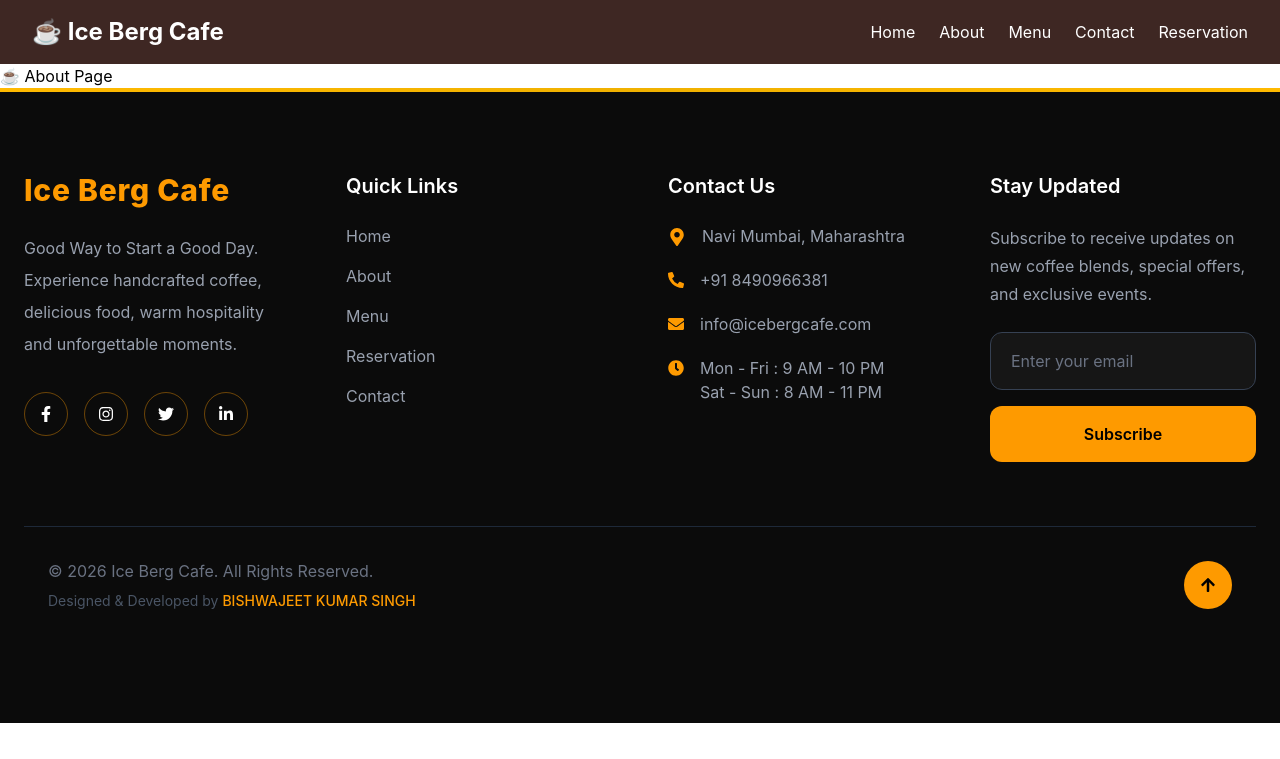
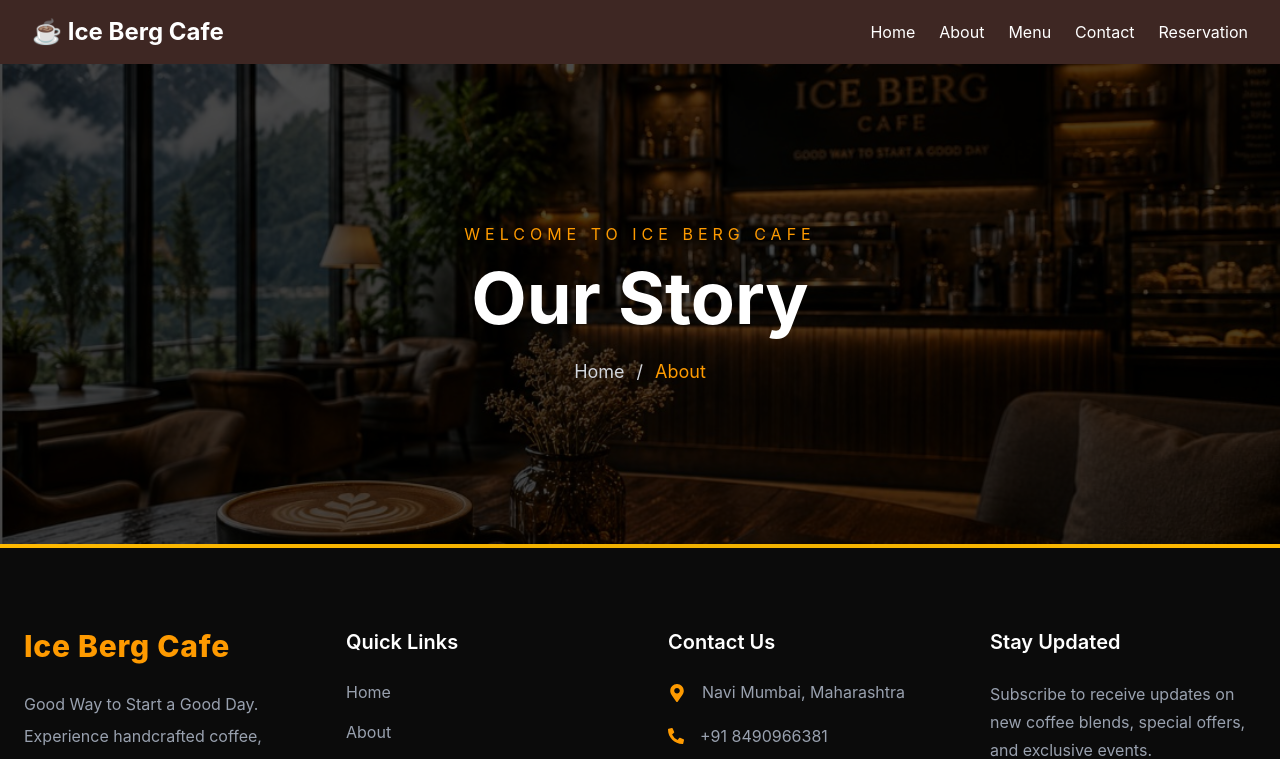
Before and after one commit to Bishwajeetsingh/ice-berg-cafe, a React (Vite) app: page /about in a window 1280 px wide. Shown: the top 759 px of the page. Built offline with nearby package versions, Linux system fonts and the light colour scheme.

Commit message:
Add about hero section

```diff
--- /dev/null
+++ b/src/components/about/AboutHero.jsx
@@ -0,0 +1,49 @@
+import { motion } from "framer-motion";
+import { Link } from "react-router-dom";
+import aboutHero from "../../assets/images/about/about-hero.jpg";
+
+function AboutHero() {
+  return (
+    <section
+      className="relative h-[60vh] bg-cover bg-center flex items-center justify-center"
+      style={{
+        backgroundImage: `url(${aboutHero})`,
+      }}
+    >
+      {/* Dark Overlay */}
+      <div className="absolute inset-0 bg-black/70"></div>
+
+      <motion.div
+        initial={{ opacity: 0, y: 40 }}
+        animate={{ opacity: 1, y: 0 }}
+        transition={{ duration: 0.8 }}
+        className="relative z-10 text-center px-6"
+      >
+        <p className="uppercase tracking-[5px] text-amber-500 mb-4">
+          Welcome to Ice Berg Cafe
+        </p>
+
+        <h1 className="text-5xl md:text-7xl font-bold text-white mb-6">
+          Our Story
+        </h1>
+
+        <div className="flex justify-center items-center gap-3 text-gray-300 text-lg">
+          <Link
+            to="/"
+            className="hover:text-amber-500 transition"
+          >
+            Home
+          </Link>
+
+          <span>/</span>
+
+          <span className="text-amber-500">
+            About
+          </span>
+        </div>
+      </motion.div>
+    </section>
+  );
+}
+
+export default AboutHero;
--- a/src/pages/About.jsx
+++ b/src/pages/About.jsx
@@ -1,5 +1,11 @@
+import AboutHero from "../components/about/AboutHero";
+
 function About() {
-  return <h1>☕ About Page</h1>;
+  return (
+    <>
+      <AboutHero />
+    </>
+  );
 }
 
 export default About;
```
Also changed, not shown: src/assets/images/about/about-hero.jpg (added).
